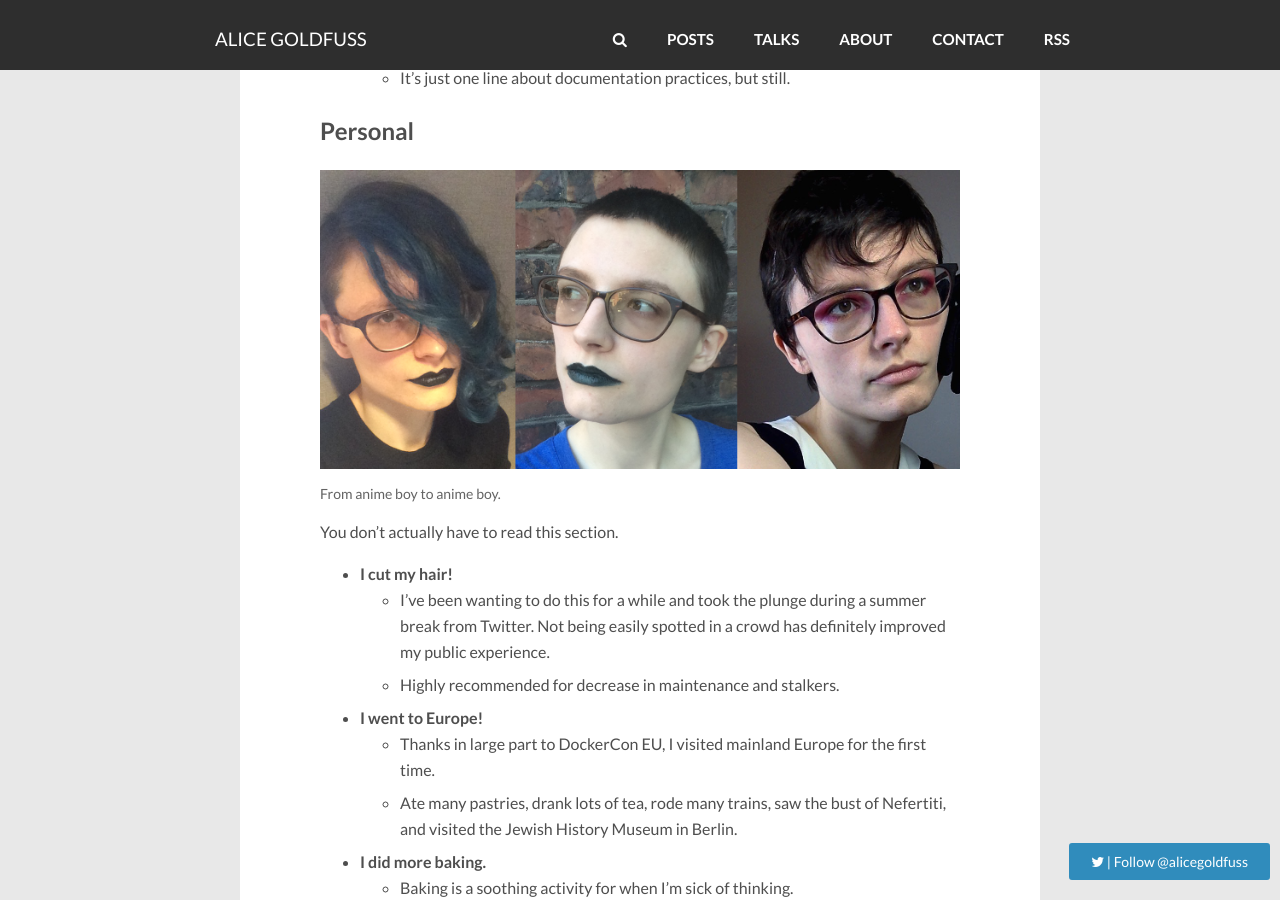
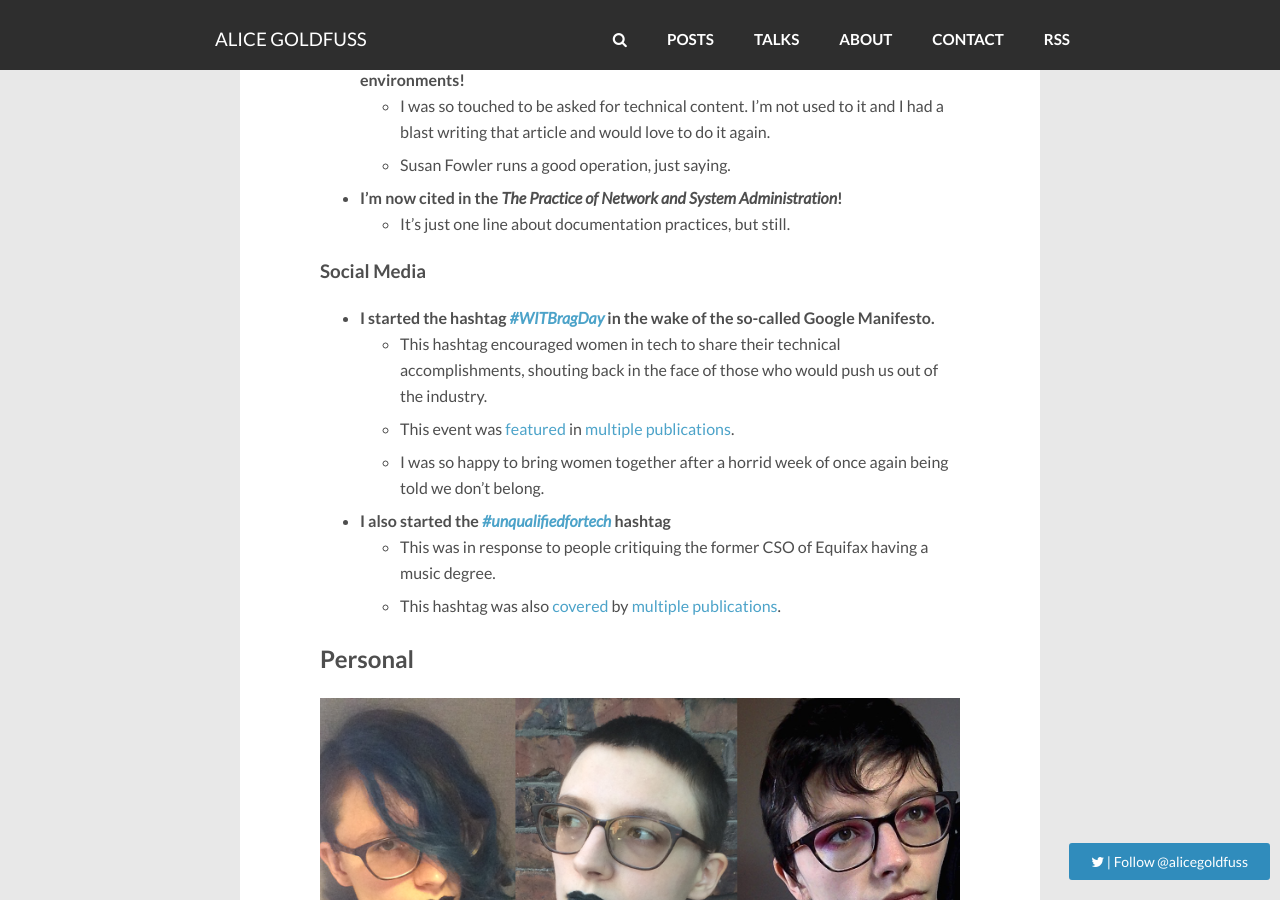
Before and after one commit to alicegoldfuss/blog, a Jekyll site: the page built from _posts/2017-12-22-2017-year-in-review.md, in a window 1280 px wide and 900 px high, scrolled down 3269 px. Built offline with Jekyll 4.4.1, drawn with Linux system fonts in a browser that asks for light colours; nearby versions of some CDN libraries; comment, search, counter and statistics services are not loaded; some of the changed text lies outside the part shown.

Commit message:
added ToC, social media section

```diff
--- a/_posts/2017-12-22-2017-year-in-review.md
+++ b/_posts/2017-12-22-2017-year-in-review.md
@@ -36,7 +42,7 @@ Perhaps adopting this tradition will help you, too.
   * So, I figured it out. And wrote up a [blog post](http://blog.alicegoldfuss.com/making-flamegraphs-with-containerized-java/){:target="_blank"} detailing how I did it.
   * I found out at LISA17 that Netflix adopted my work and runs it in production(!!). I'm honestly still shocked.
 
-## Community
+## <a name="community"></a>Community
 
 <img src="/images/increment.png" alt="">
 <figcaption>My first professional technical publication.</figcaption>
@@ -73,8 +79,17 @@ This section was a bit gnarly, so I broke it down even further.
 * **I'm now cited in the *The Practice of Network and System Administration*!**
   * It's just one line about documentation practices, but still.
 
+### Social Media
+* **I started the hashtag [*#WITBragDay*](https://twitter.com/hashtag/witbragday){:target="_blank"} in the wake of the so-called Google Manifesto.**
+  * This hashtag encouraged women in tech to share their technical accomplishments, shouting back in the face of those who would push us out of the industry.
+  * This event was [featured](https://particle.scitech.org.au/tech/women-in-technology-are-truly-awesome-particle/){:target="_blank"} in [multiple](http://www.thehindu.com/sci-tech/technology/witbragday-the-gender-bug-in-the-software-industry/article19485972.ece){:target="_blank"} [publications](https://www.smartcompany.com.au/startupsmart/news-analysis/ten-of-the-best-tweets-from-witbragday-about-women-in-tech/){:target="_blank"}.
+  * I was so happy to bring women together after a horrid week of once again being told we don't belong.
+* **I also started the [*#unqualifiedfortech*](https://twitter.com/hashtag/unqualifiedfortech){:target="_blank"} hashtag**
+  * This was in response to people critiquing the former CSO of Equifax having a music degree.
+  * This hashtag was also [covered](https://mic.com/articles/184537/unqualifiedfortech-this-viral-hashtag-is-exposing-how-the-tech-industry-rewards-white-privilege#.0Hjr7eJYB){:target="_blank"} by [multiple](https://www.edsurge.com/news/2017-09-20-tech-employees-question-credentials-prerequisites-and-privilege-with-unqualifiedfortech){:target="_blank"} [publications](https://officechai.com/stories/unqualified-for-tech/#sthash.PeADcsJw.dpbs){:target="_blank"}.
 
-## Personal
+
+## <a name="personal"></a>Personal
 
 <img src="/images/hair.png" alt="">
 <figcaption>From anime boy to anime boy.</figcaption>
@@ -92,7 +107,7 @@ You don't actually have to read this section.
   * This year I baked a cake, new cookies, and successfully made English scones for the first time.
 
 
-## Things I Like
+## <a name="things"></a>Things I Like
 
 <img src="/images/chairemanime.png" alt="">
 <figcaption>ProZD is a delight.</figcaption>
```
Also changed, not shown: other parts of _posts/2017-12-22-2017-year-in-review.md (+7 -1 lines).
